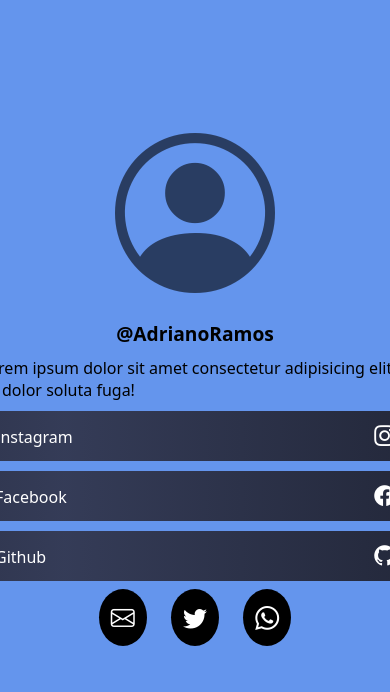
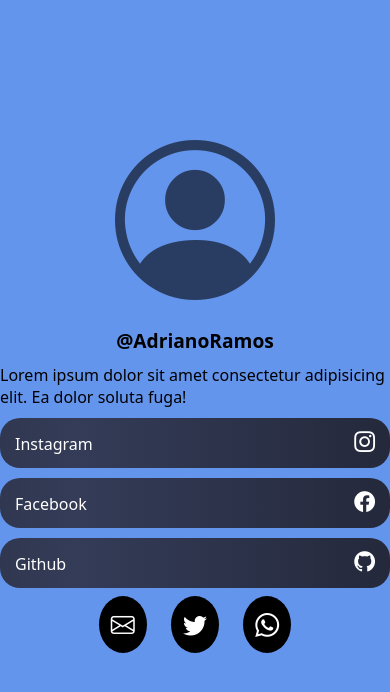
Before and after one commit to AdrianoRamosadr/links, a plain HTML site: page index.html in a window 390 px wide. Drawn offline with nearby package versions, Linux system fonts and the light colour scheme.

Commit message:
tornei-o mais responsivo

```diff
--- a/style.css
+++ b/style.css
@@ -20,12 +20,14 @@ main{
 
 h2{
     font-size: 1.2em;
+    text-align: center;
 }
 
 
 section{
-    height: 300px;
+
     margin-top: 10px;
+
 
 }
 
@@ -34,11 +36,11 @@ div{
     margin-bottom: 10px;
     justify-content: space-around;
 
+
 }
 
 div#borda{
     background-image: linear-gradient(to right, black,#1f1313af,black);
-    width: 400px;
     background-size: 500% 100%;
     height: 20px;
     border-radius: 20px;
@@ -55,6 +57,7 @@ div a{
 }
 
 span i{
+    text-align: center;
     display: block;
     color: rgba(0, 0, 0, 0.589);
     font-size: 10em;
```
Also changed, not shown: index.html (+2 -1 lines).
